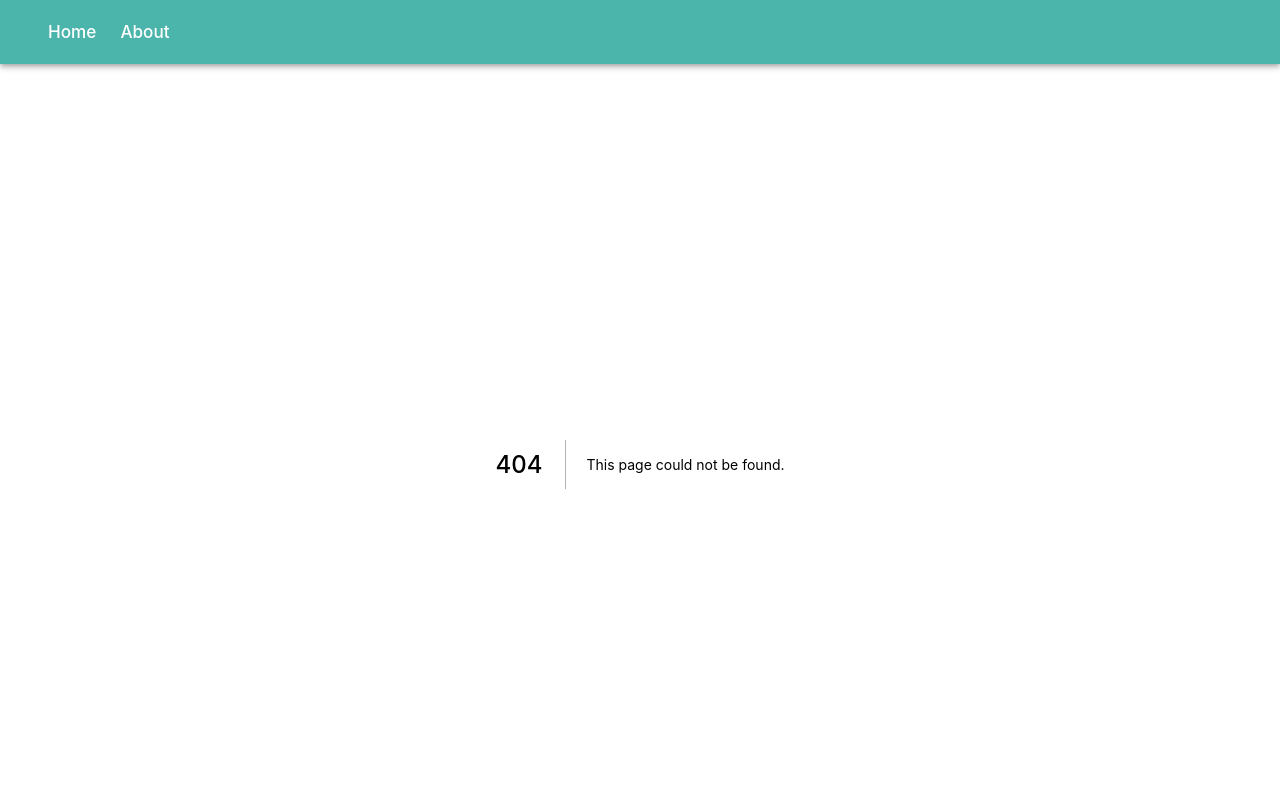
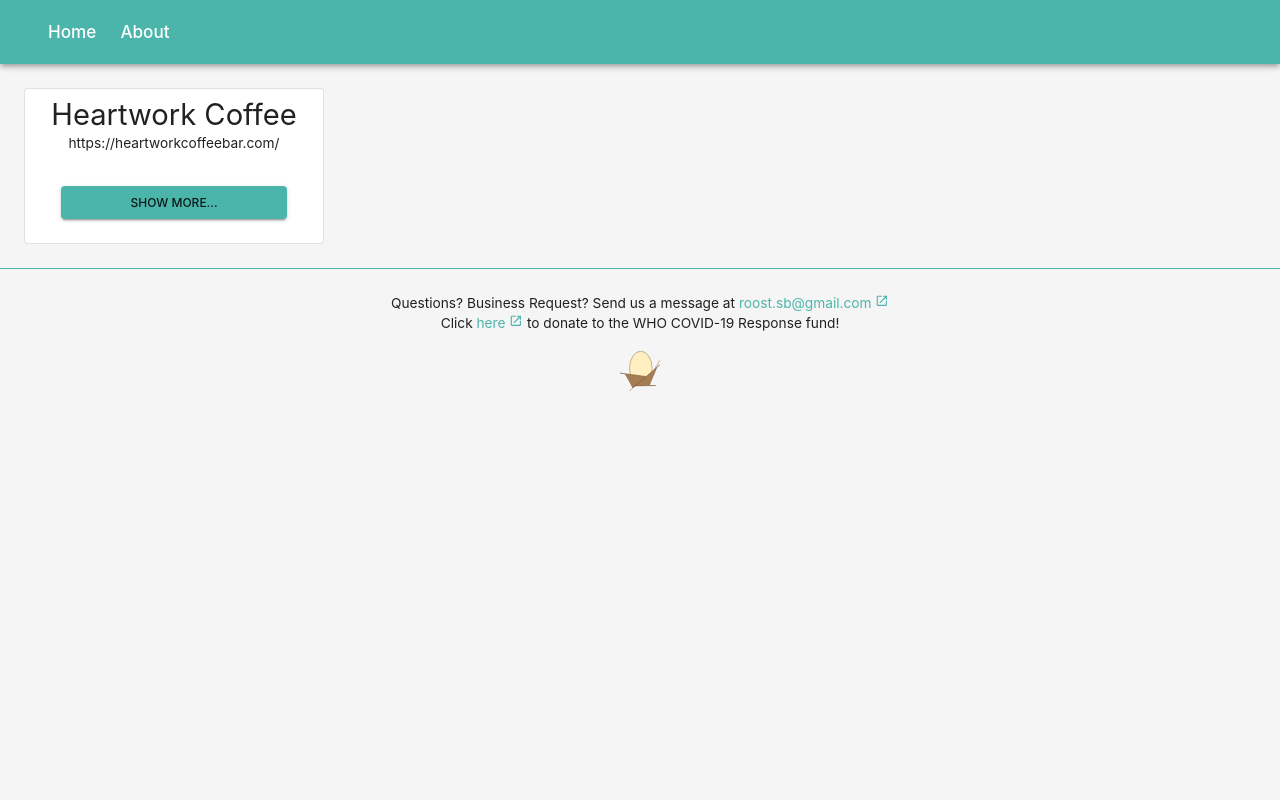
Before and after one commit to sumwatshade/roost, a Next.js app: page /card in a window 1280 px wide. Before the commit this address had no page. Shown: the top 800 px of the page. Built offline with nearby package versions, Linux system fonts and the light colour scheme.

Commit message:
feat: add card component

```diff
--- /dev/null
+++ b/components/BusinessCard.jsx
@@ -0,0 +1,63 @@
+import React from 'react';
+
+import {BusinessInfoType} from '../test-data/data-types';
+import {Card, Box, Typography, Button, withStyles, Collapse} from '@material-ui/core';
+import {useState} from 'react';
+
+const ShowMoreButton = withStyles(({spacing}) => ({
+  root: {
+    width: '80%',
+    marginTop: spacing(2),
+    marginBottom: spacing(2),
+  },
+}))(Button);
+
+const CardDetail = ({businessInfo, expanded}) => {
+  const {tags} = businessInfo;
+  return (
+    <Box component={Collapse} in={expanded} m={1}>
+      <Typography>Tags: {tags.join(', ')}</Typography>
+    </Box>
+  );
+};
+
+const CardSummary = ({businessInfo}) => {
+  const {name, website} = businessInfo;
+
+  return (
+    <>
+      <Typography variant="h4">{name}</Typography>
+      <Typography>{website}</Typography>
+    </>
+  );
+};
+
+const BusinessCard = ({businessInfo}) => {
+  const [isExpanded, setIsExpanded] = useState(false);
+  const buttonText = isExpanded ? 'Show less...' : 'Show more...';
+
+
+  return (
+    <Box component={Card} m={3} p={1}
+      variant="outlined"
+      justifyContent="center"
+      alignItems="center"
+      display="flex"
+      maxWidth="300px"
+      flexDirection="column">
+      <CardSummary businessInfo={businessInfo} />
+      <CardDetail expanded={isExpanded} businessInfo={businessInfo}/>
+      <ShowMoreButton
+        mt={2}
+        color="primary"
+        variant="contained"
+        onClick={() => setIsExpanded(!isExpanded)}>{buttonText}</ShowMoreButton>
+    </Box>
+  );
+};
+
+BusinessCard.propTypes = {
+  businessInfo: BusinessInfoType,
+};
+
+export default BusinessCard;
--- /dev/null
+++ b/pages/card.js
@@ -0,0 +1,14 @@
+import React from 'react';
+
+import places from '../test-data/places.json';
+import BusinessCard from '../components/BusinessCard';
+
+const Card = () => {
+  return (
+    <div>
+      <BusinessCard businessInfo={places[0]} />
+    </div>
+  );
+};
+
+export default Card;
--- /dev/null
+++ b/test-data/data-types.js
@@ -0,0 +1,11 @@
+import {shape, string, number, array} from 'prop-types';
+
+export const BusinessInfoType = shape({
+  name: string.isRequired,
+  iconType: string,
+  venmo: string,
+  website: string,
+  lat: number,
+  lng: number,
+  tags: array,
+});
```
